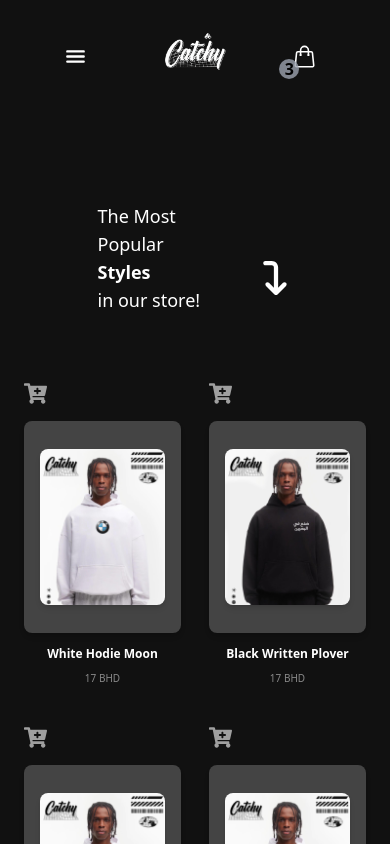
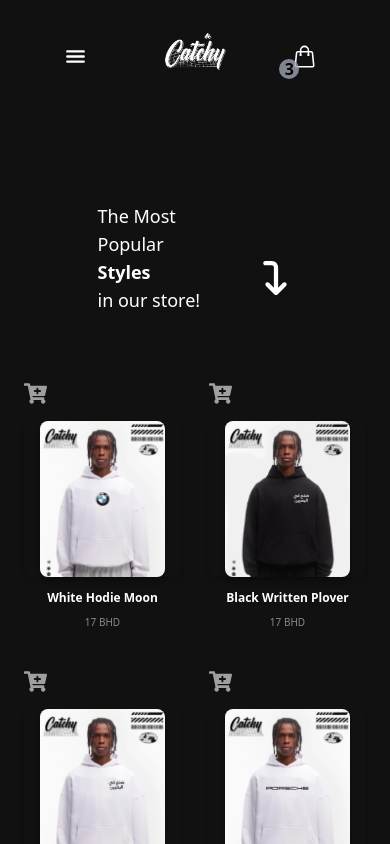
Before and after one commit to mohamednatsu/catchy-store-next-js, a Next.js app: page / in a window 390 px wide. Shown: the top 844 px of the page. Built offline with nearby package versions, Linux system fonts and the light colour scheme.

Commit message:
welcome 3

```diff
--- a/components/Prodcut.jsx
+++ b/components/Prodcut.jsx
@@ -49,7 +49,7 @@ export default function Prodcut({ product, key }) {
             <Link href={`/products/${product.id}`} className='z-20'>
                 <div key={product.id} className=" w-full cursor-pointer ">
 
-                    <div className="flex justify-around flex-col items-center hover:translate-y-[-5px] transition-all shadow-md bg-[#d9d9d9]/25 w-full px-4 py-7 rounded-lg">
+                    <div className="flex justify-around flex-col items-center hover:translate-y-[-5px] transition-all shadow-md md:bg-[#d9d9d9]/25 w-full px-4 md:py-7 rounded-lg">
                         <Image className="rounded-lg shadow-md" width={200} height={200} alt={product.name} src={product.imageProduct.front} />
                     </div>
 
```
Also changed, not shown: app/carts/page.jsx (line endings or trailing spaces).
